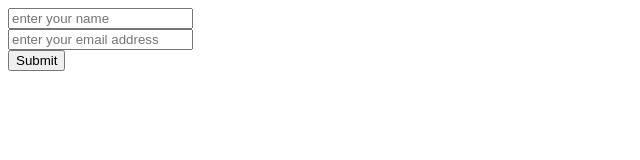
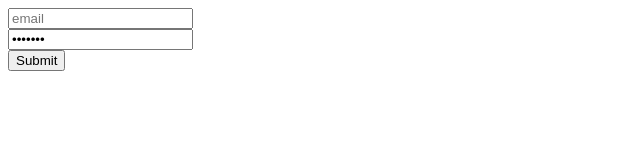
Before and after one commit to shafrinahamed0007/M38-Context_API_AND_CustomHook, a React (Vite) app: page / in a window 1280 px wide. Shown: the top 160 px of the page, without its empty margins (0-640 px from the left). Built offline with nearby package versions, Linux system fonts and the light colour scheme.

Commit message:
use form action formData and controlled component

```diff
--- a/src/App.jsx
+++ b/src/App.jsx
@@ -1,8 +1,12 @@
+import ControlledField from "./components/ControlledField/ControlledField";
+import FormACtion from "./components/FormAction/FormACtion";
 import SimpleForm from "./components/SimpleForm/SimpleForm";
 
 function App() {
   return <div>
-    <SimpleForm />
+    {/* <SimpleForm /> */}
+    {/* <FormACtion /> */}
+    <ControlledField />
   </div>;
 }
 
--- /dev/null
+++ b/src/components/ControlledField/ControlledField.jsx
@@ -0,0 +1,33 @@
+import React, { useState } from "react";
+
+const ControlledField = () => {
+    const [password, setPassword] = useState("secrect");
+    const handlePasswordOnChange = e =>{
+        console.log(e.target.value)
+    }
+  const handleSubmit = (e) => {
+    e.preventDefault();
+
+  };
+  return (
+    <div>
+      <form onSubmit={handleSubmit}>
+        <input type="email" name="email" placeholder="email" required id="" />
+        <br />
+        <input
+          type="password"
+          name="password"
+          onChange={handlePasswordOnChange}
+          defaultValue={password}
+          placeholder="password"
+          required
+          id=""
+        />
+        <br />
+        <input type="submit" value="Submit" />
+      </form>
+    </div>
+  );
+};
+
+export default ControlledField;
--- /dev/null
+++ b/src/components/FormAction/FormACtion.jsx
@@ -0,0 +1,32 @@
+import React from "react";
+
+const FormACtion = () => {
+  const handleFormAction = (formData) => {
+    console.log("Name: ", formData.get("name"));
+    console.log("Email: ", formData.get("email"));
+  };
+
+  return (
+    <div>
+      <form action={handleFormAction}>
+        <input
+          type="text"
+          name="name"
+          placeholder="enter your full name"
+          id=""
+        />
+        <br />
+        <input
+          type="email"
+          name="email"
+          placeholder="enter your vaid email address"
+          id=""
+        />
+        <br />
+        <input type="submit" value="Submit" />
+      </form>
+    </div>
+  );
+};
+
+export default FormACtion;
```
Also changed, not shown: 1 other file (tests, documents, lock files or other folders).
